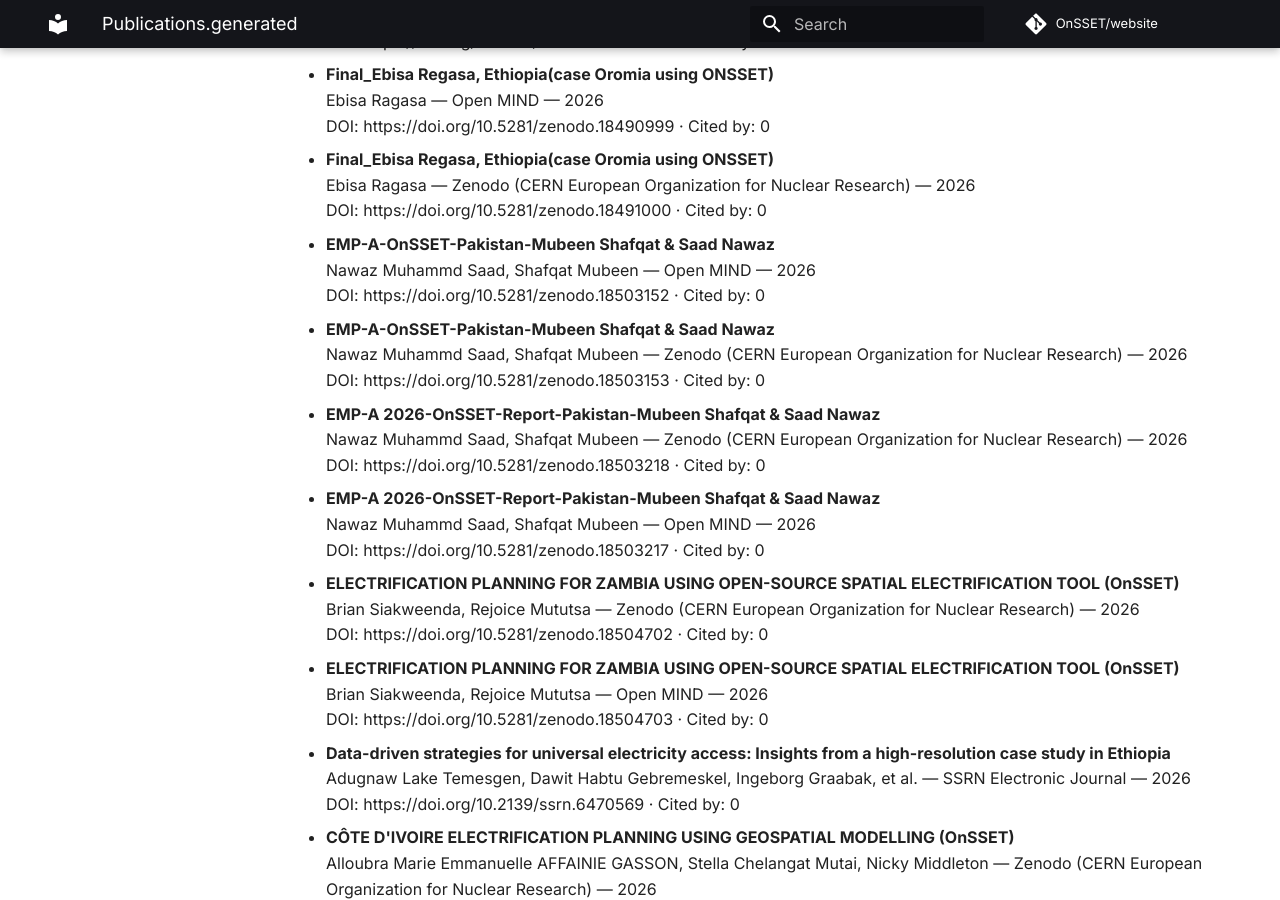
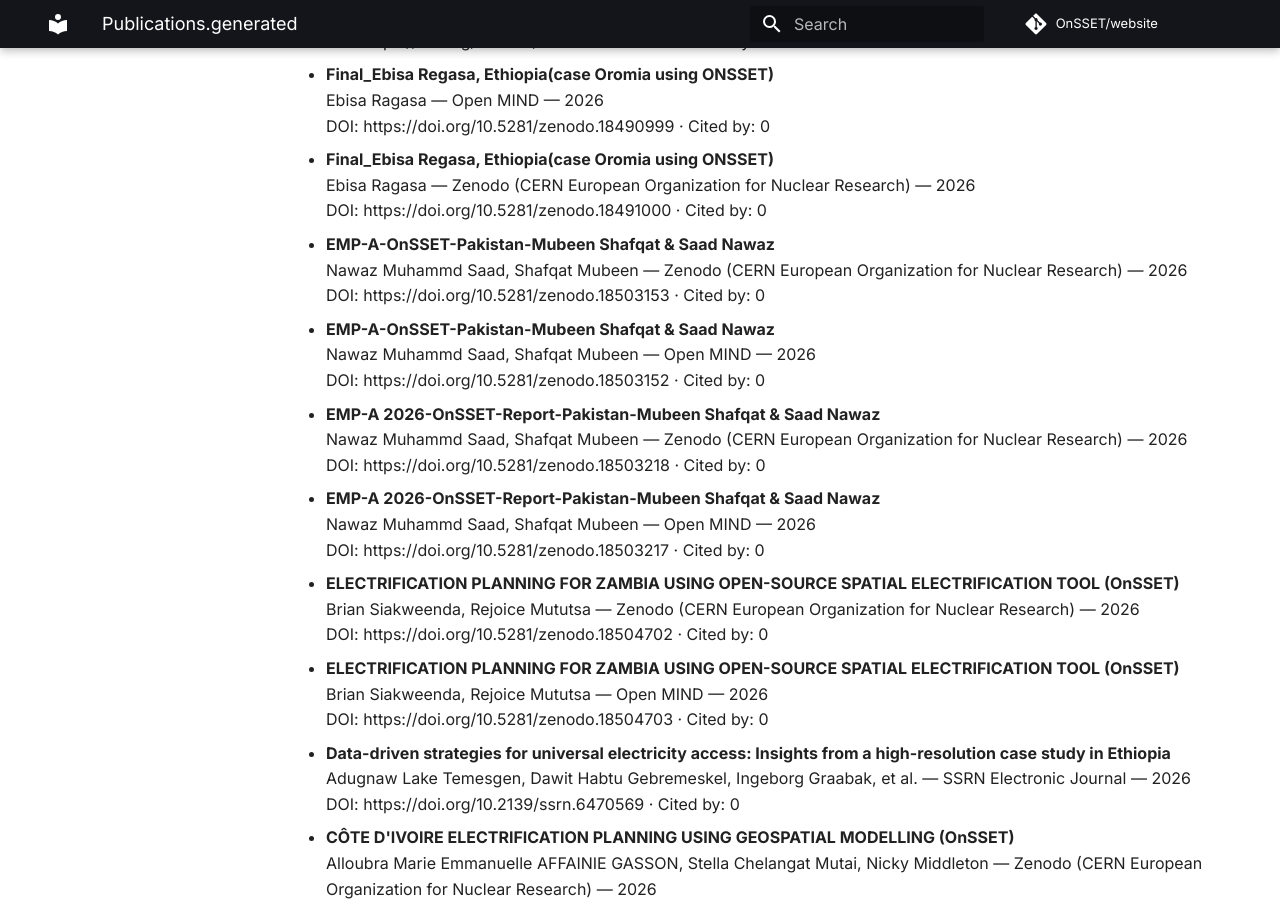
Before and after one commit to OnSSET/website, an MkDocs documentation site: the page built from docs/publications.generated.md, in a window 1280 px wide and 900 px high, scrolled down 5745 px. Built offline with MkDocs 1.6.1 and Material for MkDocs 9.7.7, drawn with Linux system fonts in a browser that asks for light colours; comment, search, counter and statistics services are not loaded; some of the changed text lies outside the part shown.

```diff
--- a/docs/publications.generated.md
+++ b/docs/publications.generated.md
@@ -120,11 +120,11 @@ No results found.
 
 - **Least-Cost Electrification Study for Bangladesh Using Geospatial Modelling (OnSSET)**
   Raihan Mahmud Chowdhury, Saikot Mahmud — Zenodo (CERN European Organization for Nuclear Research) — 2026
-  DOI: https://doi.org/10.5281/zenodo.21520460 · Cited by: 0
+  DOI: https://doi.org/10.5281/zenodo.21520461 · Cited by: 0
 
 - **Least-Cost Electrification Study for Bangladesh Using Geospatial Modelling (OnSSET)**
   Raihan Mahmud Chowdhury, Saikot Mahmud — Zenodo (CERN European Organization for Nuclear Research) — 2026
-  DOI: https://doi.org/10.5281/zenodo.21520461 · Cited by: 0
+  DOI: https://doi.org/10.5281/zenodo.21520460 · Cited by: 0
 
 - **Least-Cost Electrification Planning for Nigeria under Mission 300: A Geospatial Analysis Using OnSSET**
   Oluwaseyi John Adegboye — Zenodo (CERN European Organization for Nuclear Research) — 2026
@@ -251,12 +251,12 @@ No results found.
   DOI: https://doi.org/10.5281/zenodo.18491000 · Cited by: 0
 
 - **EMP-A-OnSSET-Pakistan-Mubeen Shafqat & Saad Nawaz**
+  Nawaz Muhammd Saad, Shafqat Mubeen — Zenodo (CERN European Organization for Nuclear Research) — 2026
+  DOI: https://doi.org/10.5281/zenodo.18503153 · Cited by: 0
+
+- **EMP-A-OnSSET-Pakistan-Mubeen Shafqat & Saad Nawaz**
   Nawaz Muhammd Saad, Shafqat Mubeen — Open MIND — 2026
   DOI: https://doi.org/10.5281/zenodo.18503152 · Cited by: 0
-
-- **EMP-A-OnSSET-Pakistan-Mubeen Shafqat & Saad Nawaz**
-  Nawaz Muhammd Saad, Shafqat Mubeen — Zenodo (CERN European Organization for Nuclear Research) — 2026
-  DOI: https://doi.org/10.5281/zenodo.18503153 · Cited by: 0
 
 - **EMP-A 2026-OnSSET-Report-Pakistan-Mubeen Shafqat & Saad Nawaz**
   Nawaz Muhammd Saad, Shafqat Mubeen — Zenodo (CERN European Organization for Nuclear Research) — 2026
```
